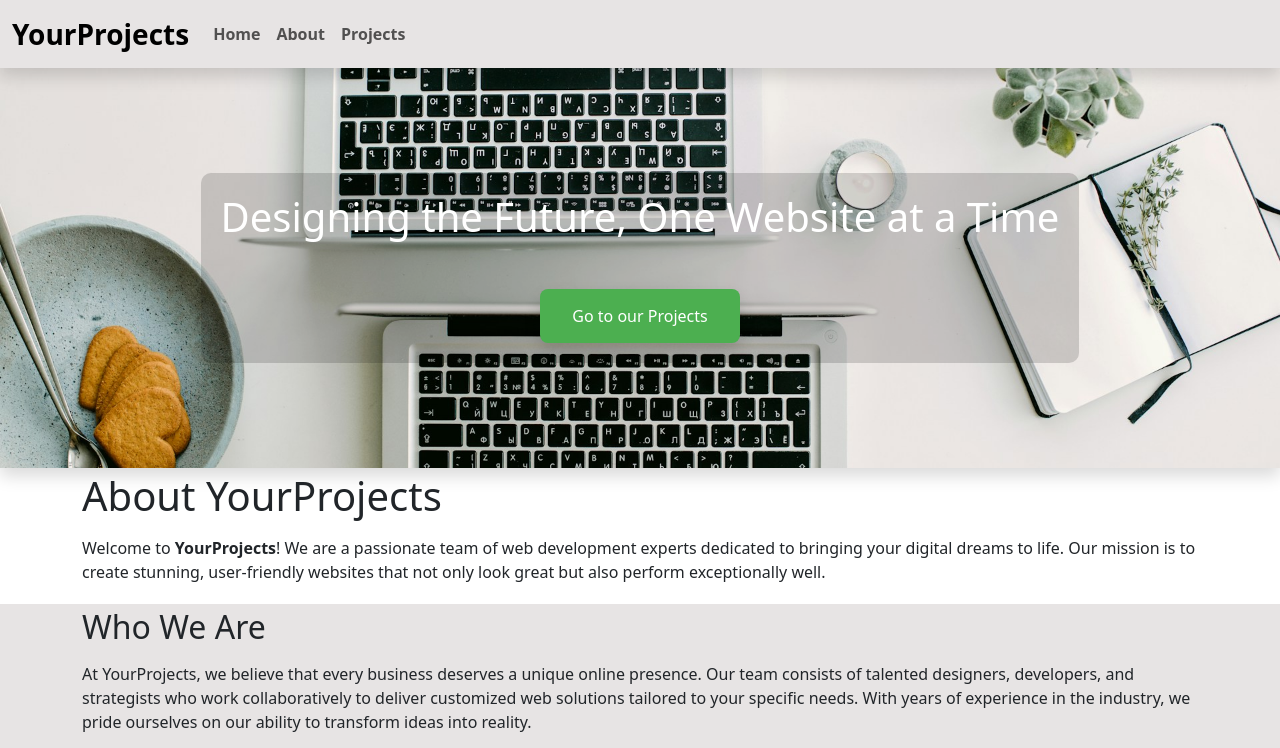
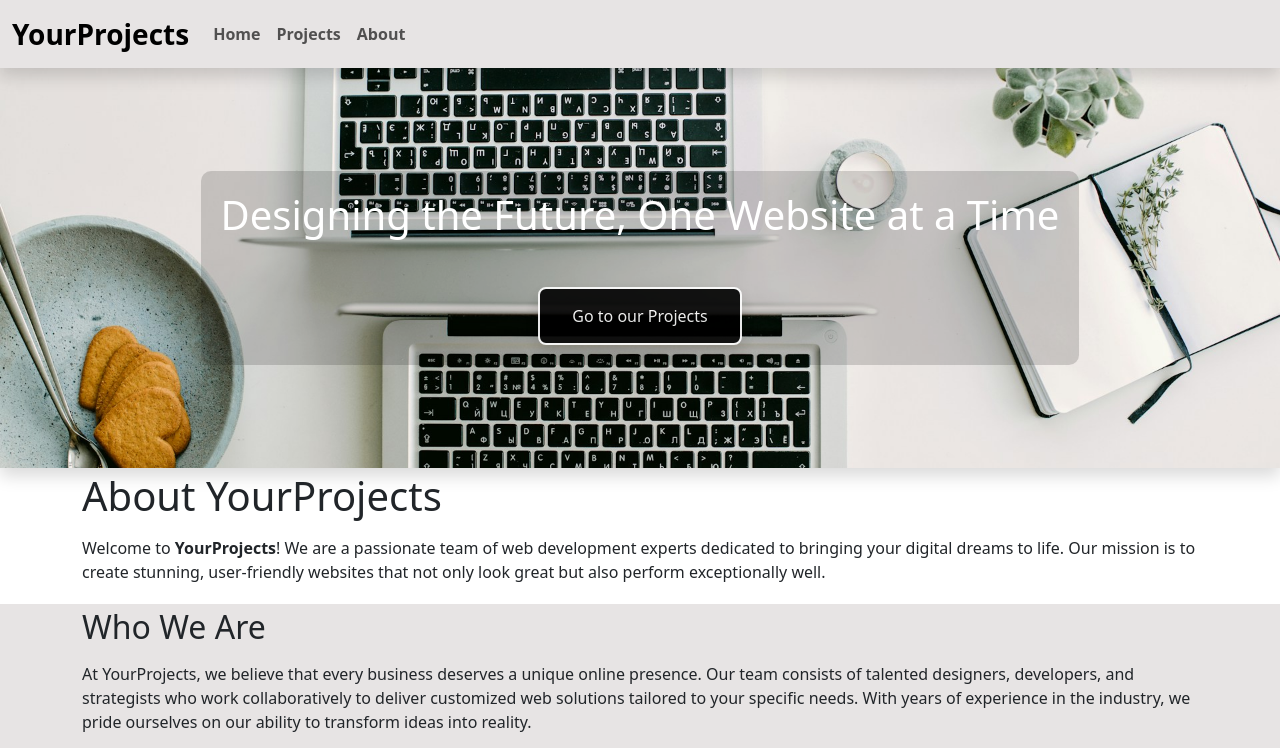
Before and after one commit to gianlucafalaschi/myprojects-frontoffice, a Vue app: page /about in a window 1280 px wide. Shown: the top 748 px of the page. Built offline with nearby package versions, Linux system fonts and the light colour scheme.

Commit message:
fix: cards layout and colors, buttons colors

```diff
--- a/src/components/AppHeader.vue
+++ b/src/components/AppHeader.vue
@@ -12,12 +12,12 @@ export default {
                     rootName: 'home'    // name in rooter.js
                 },
                 {
+                    text: 'Projects',
+                    rootName: 'projects'
+                },
+                {
                     text: 'About',
                     rootName: 'about'
-                },
-                {
-                    text: 'Projects',
-                    rootName: 'projects'
                 },
             ]
         };
--- a/src/components/ProjectCard.vue
+++ b/src/components/ProjectCard.vue
@@ -17,22 +17,21 @@ export default {
 <template>
     <div class="card my-3 shadow">
           <img :src="`${store.backendUrl}/storage/${projectInfo.cover_image}`" class="card-img-top ms-card-img" :alt="projectInfo.name">
-          <div class="card-body">
-            <h5 class="card-title fs-1">{{ projectInfo.name }}</h5>
-            <div v-if="projectInfo.type">
+          <div class="card-body text-center">
+            <h5 class="card-title fs-1 mb-3">{{ projectInfo.name }}</h5>
+            <div class="ms-type-container badge bg-secondary fs-6" v-if="projectInfo.type">
               <strong>Type</strong>:
-              {{ projectInfo.type.name}}
+              <span>{{ projectInfo.type.name}}</span>
             </div>
             <div v-if="projectInfo.technologies.length > 0">
-              <strong>Technologies</strong>:
-              <div class="d-flex flex-wrap gap-1">
-                <div v-for="technology in projectInfo.technologies" class="badge rounded-pill text-bg-success">{{ technology.name }}</div>
+              <div class="ms-badge-technology-container d-flex flex-wrap fs-5 gap-1">
+                <div v-for="technology in projectInfo.technologies" class="badge rounded-pill text-bg-dark">{{ technology.name }}</div>
               </div>
             </div>
 
             <!-- <p v-if="projectInfo.summary" class="card-text">{{ projectInfo.summary }}</p> -->
             <div class="d-flex justify-content-center mt-4">
-              <router-link :to="{name:'single-project', params: {'slug': projectInfo.slug}}" class="btn btn-primary">Details</router-link>
+              <router-link :to="{name:'single-project', params: {'slug': projectInfo.slug}}" class="btn btn-dark">Details</router-link>
             </div>
           </div>
     </div>
@@ -54,6 +53,17 @@ export default {
     border: 1px solid black;
   }
 }
+/*  */
 
 
+.card-body {
+  position: relative;
+}
+
+.ms-badge-technology-container {
+  position: absolute;
+  top: 0px;
+  transform: translate(0, -50%)
+}
+
 </style>
--- a/src/pages/ProjectsList.vue
+++ b/src/pages/ProjectsList.vue
@@ -65,11 +65,11 @@ export default {
         <ul class="pagination mt-3">
           <!--se c'è prevPageUrl, stampo il pulsante per la pagina precedente -->
           <li v-if="prevPageUrl" class="page-item">
-            <a class="page-link" @click="getProjectsFromApi(currentPage - 1)">Previous</a>
+            <a class="page-link link-dark" @click="getProjectsFromApi(currentPage - 1)">Previous</a>
           </li>
           <!--se c'è nextPageUrl, stampo il pulsante per la pagina successiva -->
           <li v-if="nextPageUrl" class="page-item">
-            <a class="page-link" @click="getProjectsFromApi(currentPage + 1)">Next</a>
+            <a class="page-link link-dark" @click="getProjectsFromApi(currentPage + 1)">Next</a>
           </li>
         </ul>
       </nav>
--- a/src/style/generic.scss
+++ b/src/style/generic.scss
@@ -9,7 +9,7 @@
 // reset commentato dato che uso Bootstrap
 
 /* CONTAINER */
- .container.ms-min-height{
+.container.ms-min-height {
    min-height: 100vh;
    padding-top: 12px;
 }
@@ -17,18 +17,20 @@
 /* BUTTON  */
 .ms-button-hover {
 
-    background-color: #4CAF50; /* Colore di sfondo */
-    border: none; /* Nessun bordo */
-    color: white; /* Colore del testo */
-    padding: 15px 32px; /* Spaziatura interna */
-    text-align: center; /* Allineamento del testo */
-    text-decoration: none; /* Nessuna decorazione del testo */
-    display: inline-block; /* Visualizzazione inline-block */
-    font-size: 16px; /* Dimensione del testo */
-    transition: transform 0.3s ease; /* Transizione per l'ingrandimento */
-    border-radius: 8px; /* Angoli arrotondati */
+   background-color: #000000;
+   border: 2px solid white;
+   color: white;
+   padding: 15px 32px;
+   text-align: center;
+   text-decoration: none;
+   display: inline-block;
+   font-size: 16px;
+   transition: transform 0.3s ease;
+   border-radius: 8px;
+   opacity: 0.9;
 }
 
 .ms-button-hover:hover {
    transform: scale(1.1);
+   border: 2px solid black;
 }
```
Lines whose indentation alone changed are shown as unchanged.
